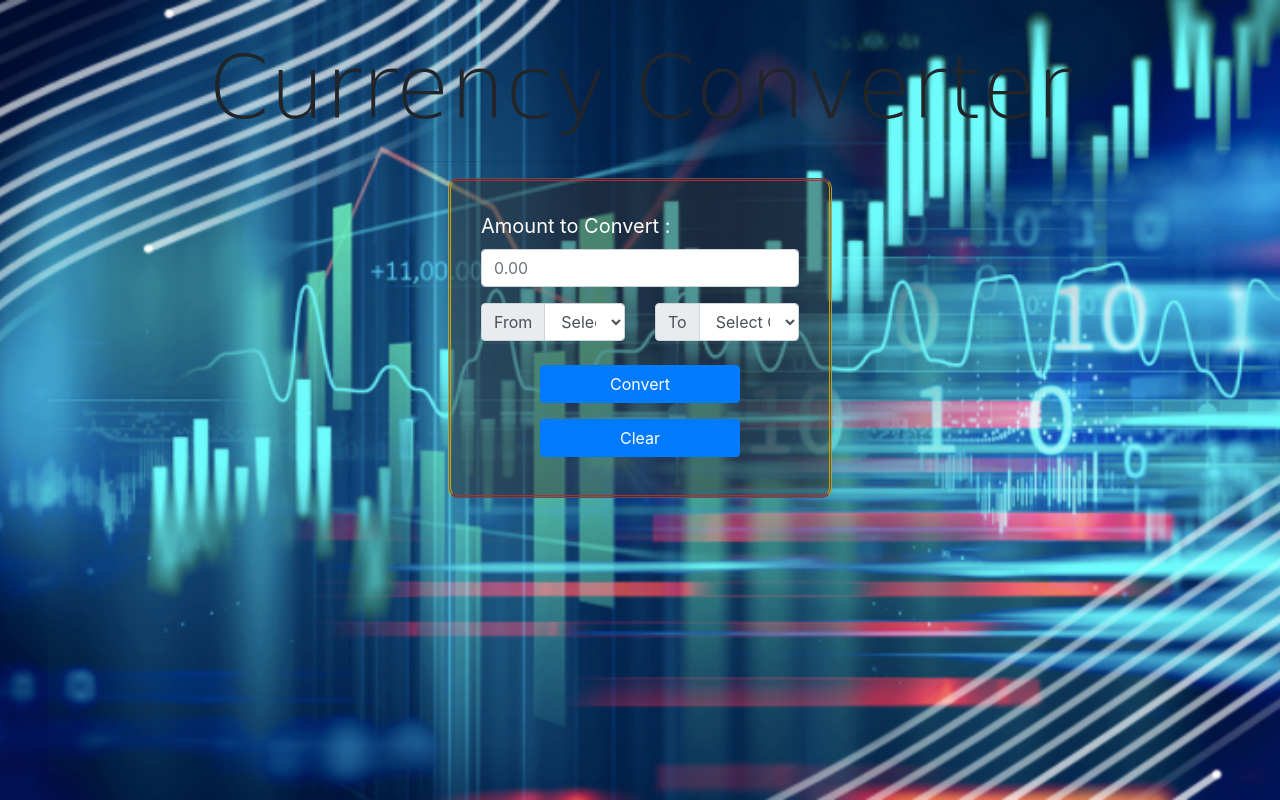
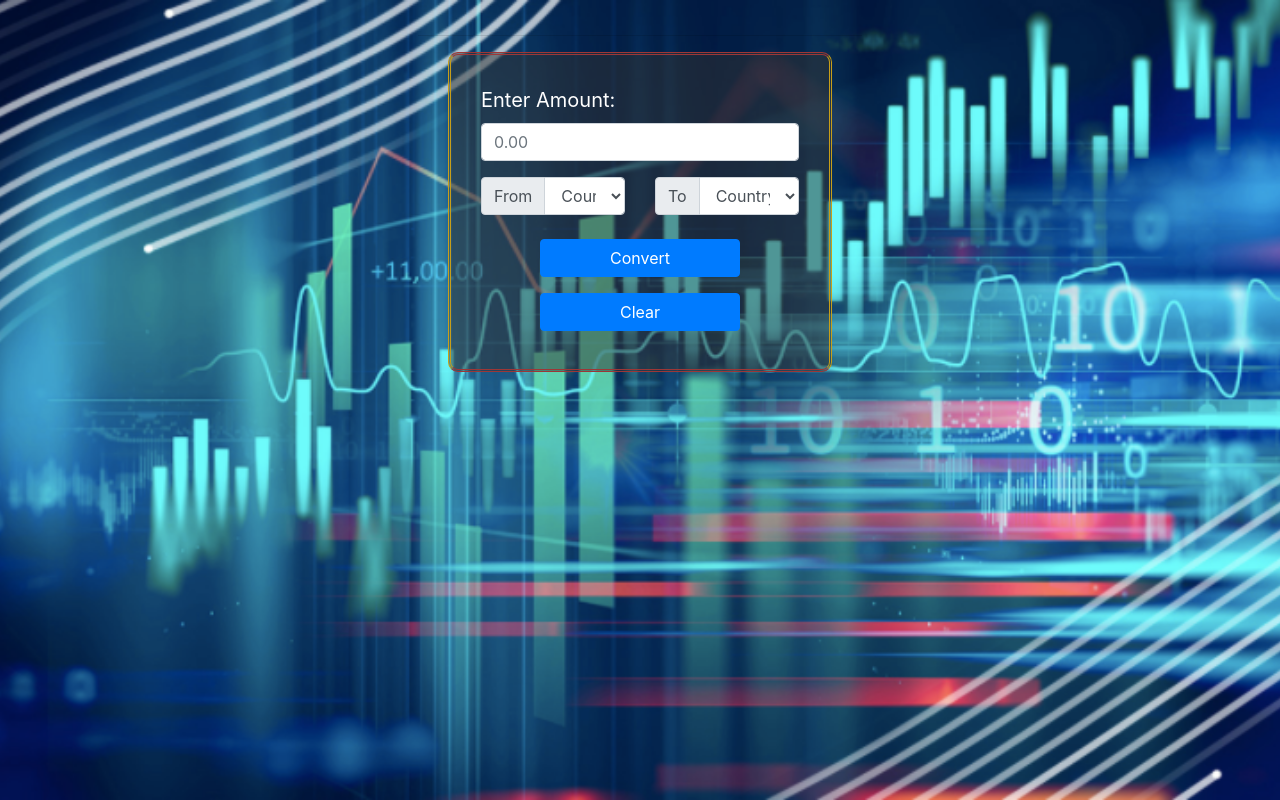
Before and after one commit to JohiChawala/C-urrency-Converter-intern-Task1, a plain HTML site: page index.html in a window 1280 px wide. Drawn offline with nearby package versions, Linux system fonts and the light colour scheme.

Commit message:
update html tags

```diff
--- a/index.html
+++ b/index.html
@@ -19,12 +19,11 @@
 </head>
 <body>
     <div class="container">
-        <h1 class="heading text-center display-2">Currency Converter</h1>
-        <hr>
+        <h1 class="heading text-center display-2"></h1> <hr>
         <div class="container">
             <div class="main">
                 <div class="form-group">
-                    <label for="amount"> Amount to Convert :</label>
+                    <label for="amount"> Enter Amount: </label>
                     <input type="text"
                            class="form-control searchBox"
                            placeholder="0.00"
@@ -36,8 +35,8 @@
                             <div class="input-group-prepend">
                                 <span class="input-group-text">From</span>
                             </div>
-                            <select class="form-control from" id="sel1">
-                                <option value="">Select Country</option>
+                            <select class="form-control from">
+                                <option value="">Country</option>
                                 <option value="USD">USD</option>
                                 <option value="AED">AED</option>
                                 <option value="ARS">ARS</option>
@@ -99,8 +98,8 @@
                             <div class="input-group-prepend">
                                 <span class="input-group-text">To</span>
                             </div>
-                            <select class="form-control to" id="sel2">
-                                <option value="">Select Country</option>
+                            <select class="form-control to">
+                                <option value="">Country</option>
                                 <option value="USD">USD</option>
                                 <option value="AED">AED</option>
                                 <option value="ARS">ARS</option>
```
